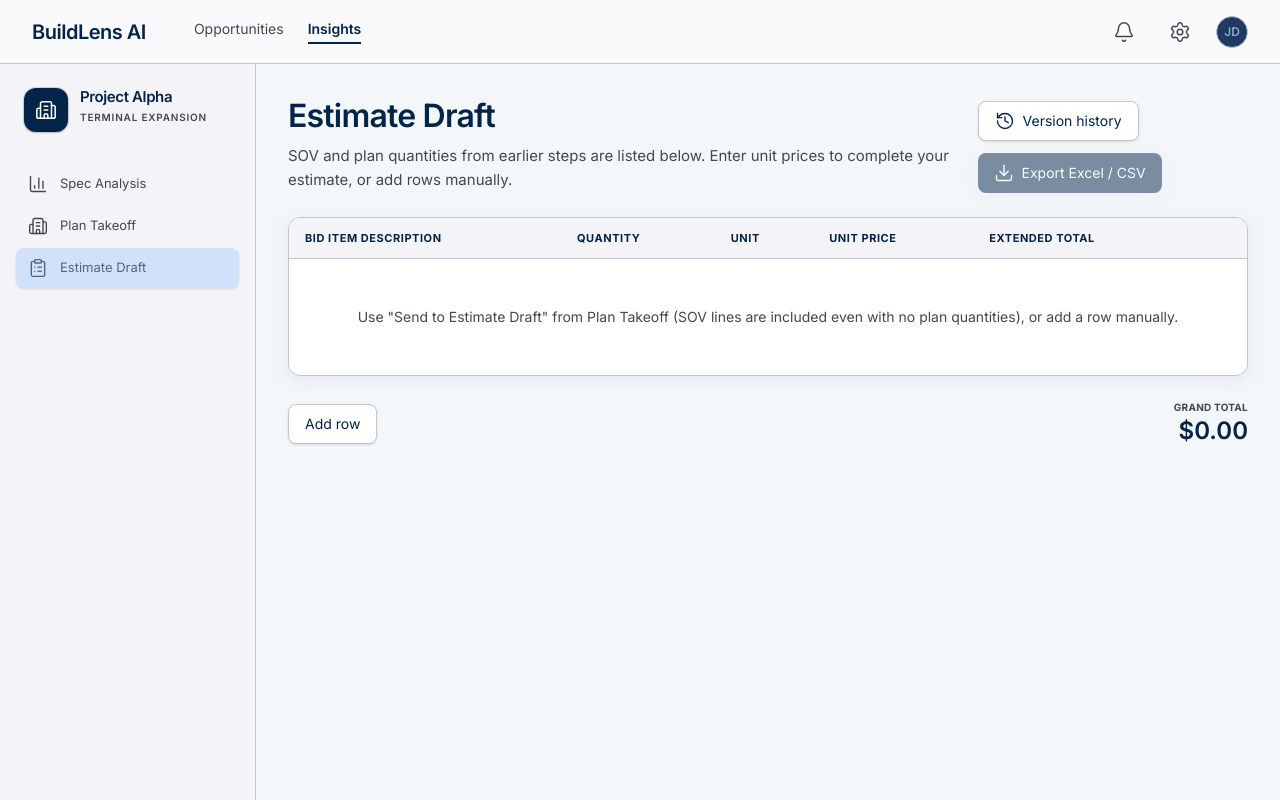
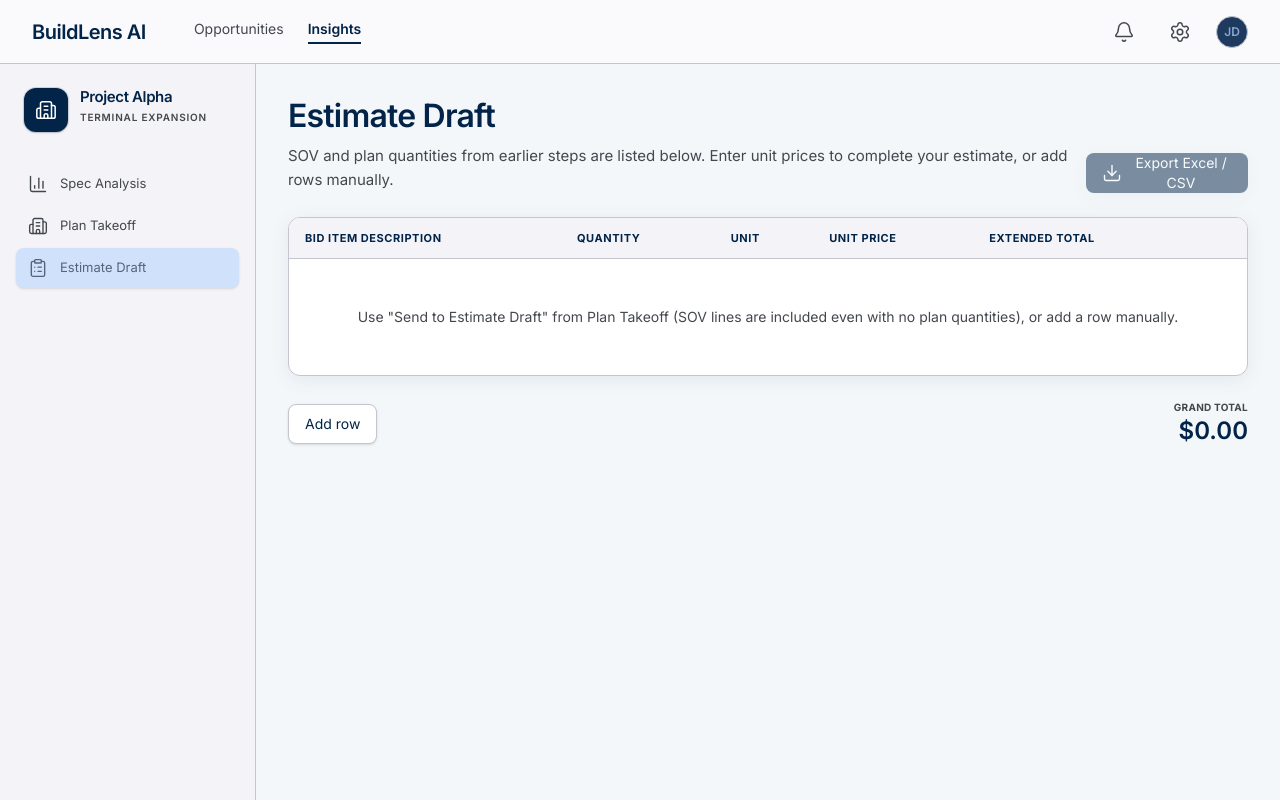
Before and after one commit to amaanmajeed/Buildlens, a Next.js app: page /estimate-draft in a window 1280 px wide. Built offline with nearby package versions, Linux system fonts and the light colour scheme.

Commit message:
Minor Changes

```diff
--- a/app/api/ai-select-file/route.ts
+++ b/app/api/ai-select-file/route.ts
@@ -1,7 +1,7 @@
 import { GoogleGenerativeAI } from "@google/generative-ai";
 import type { ProjectFile } from "@/lib/scraper";
 
-const MODEL = "gemini-3-flash-preview";
+const MODEL = "gemini-3.1-flash-lite";
 
 const PROMPT = `You are a construction estimating assistant. Given a list of files from a procurement project, select the SINGLE file most likely to contain the technical specifications or Schedule of Values (SOV) for construction bidding. Prefer PDFs with names suggesting specs, bid schedules, scope of work, or technical requirements.
 
--- a/components/EstimateDraft.tsx
+++ b/components/EstimateDraft.tsx
@@ -86,13 +86,6 @@ export function EstimateDraft() {
           </p>
         </div>
         <div className="flex flex-wrap gap-2 md:gap-3">
-          <button
-            type="button"
-            className="inline-flex h-10 items-center gap-2 rounded-lg border border-outline-variant bg-white px-4 text-sm font-medium text-primary shadow-sm hover:bg-surface-container"
-          >
-            <Icon name="history" size="md" className="text-primary" />
-            Version history
-          </button>
           <button
             type="button"
             onClick={exportCsv}
--- a/lib/gemini.ts
+++ b/lib/gemini.ts
@@ -1,6 +1,6 @@
 import { GoogleGenerativeAI } from "@google/generative-ai";
 
-const MODEL = "gemini-3-flash-preview";
+const MODEL = "gemini-3.1-flash-lite";
 
 function getGeminiApiKey(): string | undefined {
   const raw =
```
